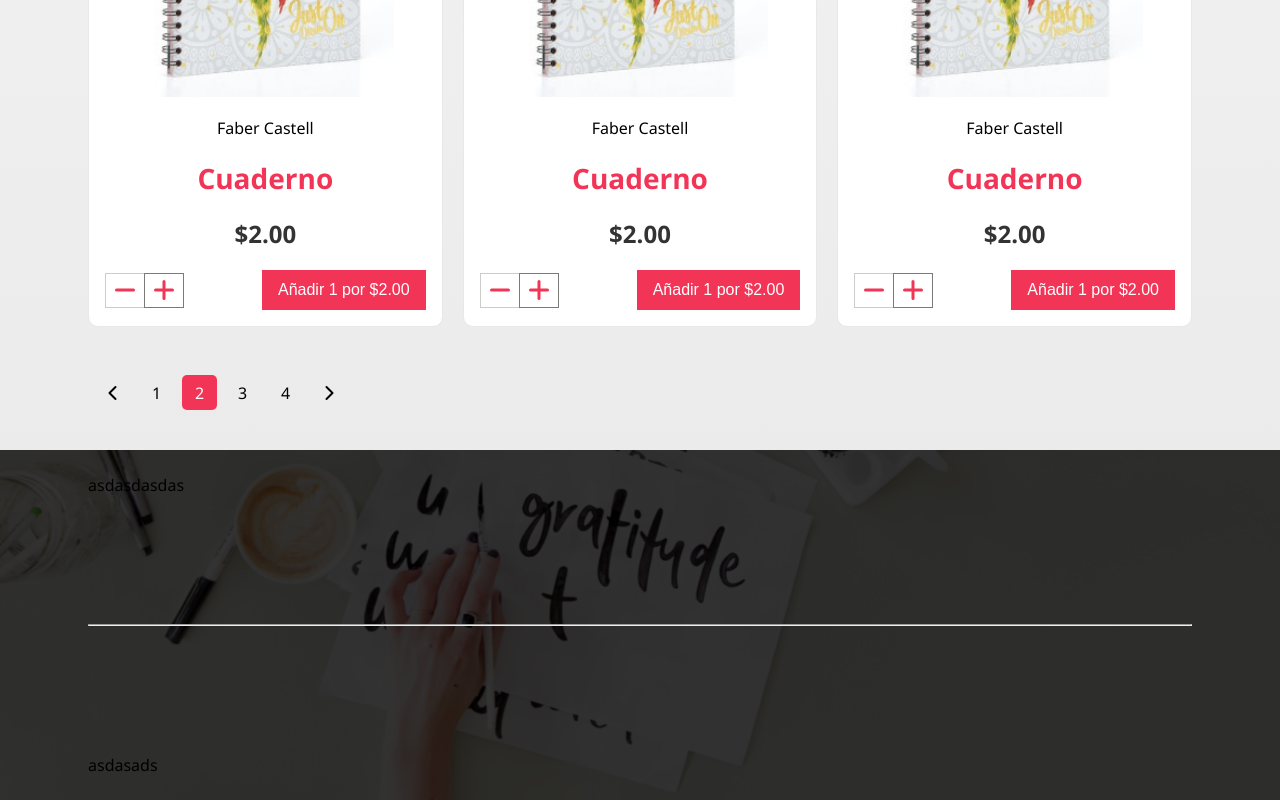
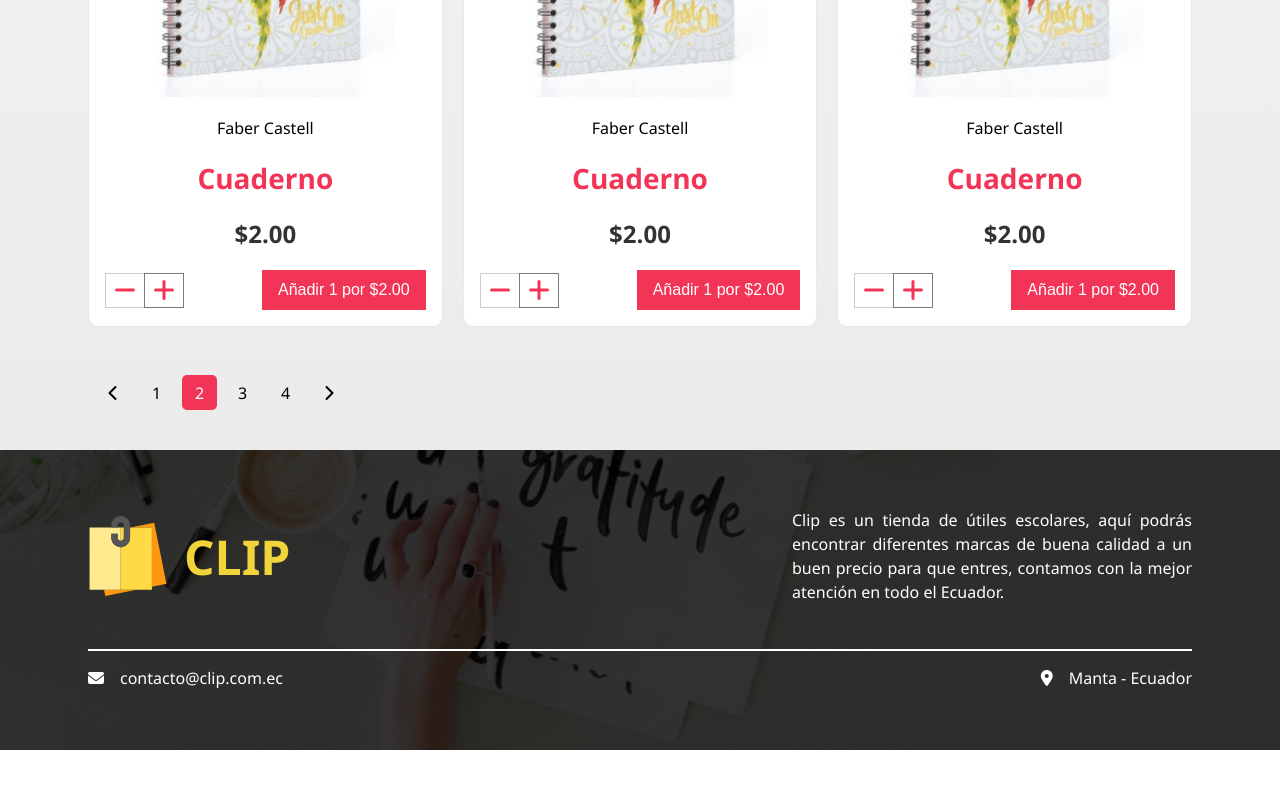
Before and after one commit to Cristhianbh98/clip, a plain HTML site: page index.html in a window 1280 px wide. Shown: the part 2362-3162 px from the top of the page. After the commit the page ends 3112 px from the top, so only its background shows below. Drawn offline with Linux system fonts and the light colour scheme.

Commit message:
Fin de la version de pc

```diff
--- a/assets/css/styles.css
+++ b/assets/css/styles.css
@@ -518,8 +518,8 @@
 
  footer#footer
  {
-	height: 350px;
 	width: 100%;
+	height: 300px;
  }
 
  .footer-banner
@@ -546,3 +546,77 @@
 	flex-flow: column;
 	justify-content: space-between;
  }
+
+ .footer-banner .footer-content .footer__section__1
+ {
+	height: 65%;
+	display: flex;
+	flex-flow: row wrap;
+	justify-content: space-between;
+	align-items: center;
+ }
+
+ .footer-banner .footer-content .footer__section__1 .footer__logo a
+ {
+	display: flex;
+	align-items: center;
+	color: var(--secondary--color);
+	font-weight: bold;
+ }
+
+ .footer-banner .footer-content .footer__section__1 .footer__logo a > img
+ {
+	width: 80px;
+ }
+
+ .footer-banner .footer-content .footer__section__1 .footer__logo a > h1
+ {
+	font-size: 3rem;
+	margin-left: 1rem;
+ }
+
+ .footer-banner .footer-content .footer__section__1 .footer__description
+ {
+	max-width: 400px;
+ }
+
+ .footer-banner .footer-content .footer__section__1 .footer__description > p
+ {
+	color: #fff;
+	font-size: 1rem;
+	line-height: 1.5rem;
+	text-align: justify;
+ }
+
+ .footer-banner .footer-content .footer__divider
+ {
+	height: 5%;
+	border: none;
+	border-bottom: 2px solid #fff;
+ }
+
+ .footer-banner .footer-content .footer__section__2
+ {
+	height: 30%;
+	display: flex;
+	flex-flow: row wrap;
+	justify-content: space-between;
+	color: #fff;
+	font-size: 1rem;
+	padding: 1rem 0;
+ }
+
+ .footer-banner .footer-content .footer__section__2 span > i
+ {
+	margin-right: 1rem;
+ }
+
+ .footer-banner .footer-content .footer__section__2 span > a
+ {
+	color: #fff;
+ }
+
+ .footer-banner .footer-content .footer__section__2 span > a:hover
+ {
+	 text-decoration: underline;
+ }
--- a/index.html
+++ b/index.html
@@ -311,11 +311,20 @@
             <div class="footer-banner__transparent__background">
                 <div class="container footer-content">
                     <div class="footer__section__1">
-                        asdasdasdas
+                        <div class="footer__logo">
+                            <a href="/">
+                                <img src="./assets/img/icon-clip.svg" alt="logotipo del sitio" />
+                                <h1>CLIP</h1>
+                            </a>
+                        </div>
+                        <div class="footer__description">
+                            <p>Clip es un tienda de útiles escolares, aquí podrás encontrar diferentes marcas de buena calidad a un buen precio para que entres, contamos con la mejor atención en todo el Ecuador.</p>
+                        </div>
                     </div>
                     <hr class="footer__divider"/>
                     <div class="footer__section__2">
-                        asdasads
+                        <span><i class="fas fa-envelope"></i><a href="mailto:contacto@clip.com.ec">contacto@clip.com.ec</a></span>
+                        <span><i class="fas fa-map-marker-alt"></i>Manta - Ecuador</span>
                     </div>
                 </div>
             </div>
```
